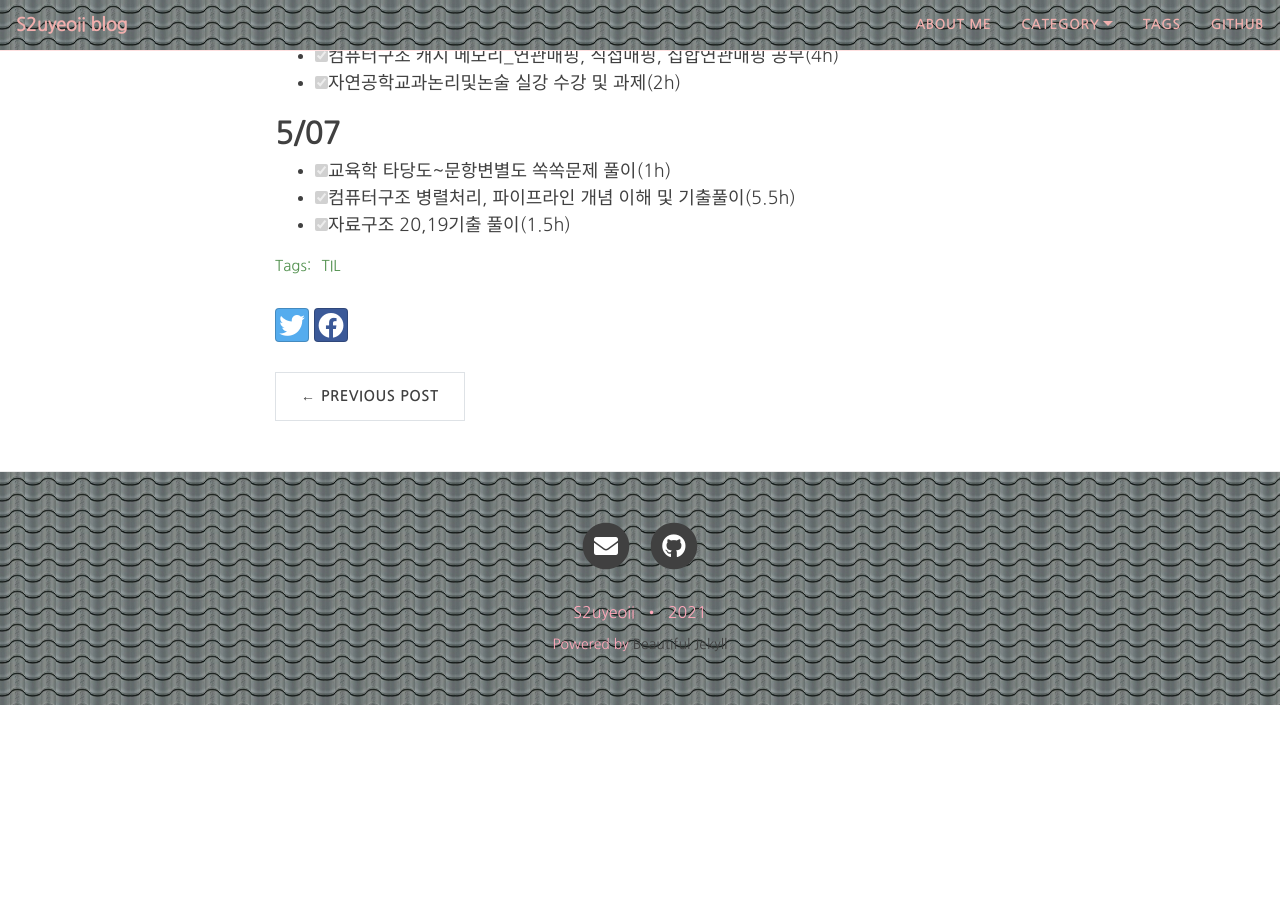
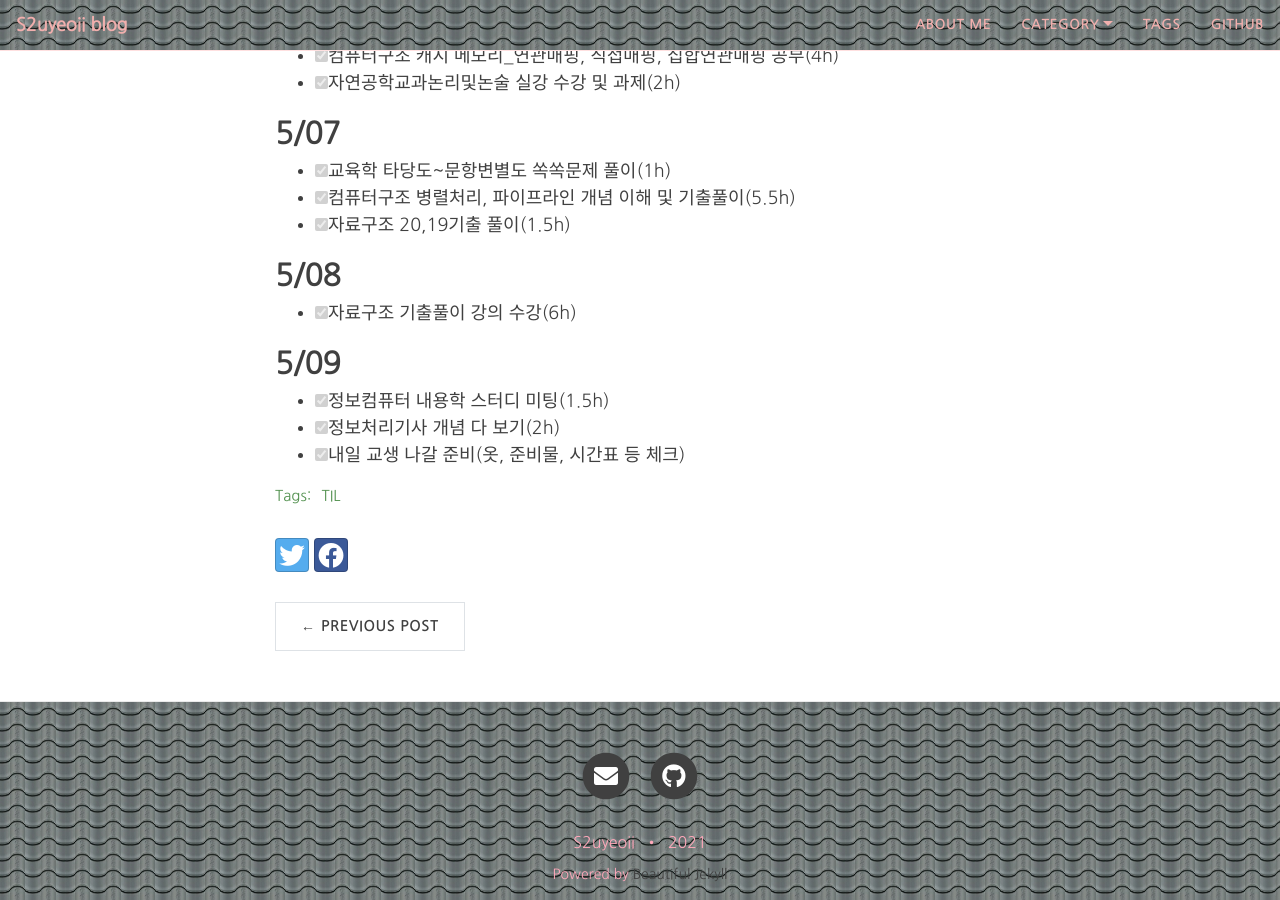
Before and after one commit to yeoneed/yeoneed.github.io, a Jekyll site: the page built from _posts/2021-05-03-TIL-5월첫째주.md, in a window 1280 px wide and 900 px high, scrolled down 674 px. Built offline with Jekyll 4.4.1, drawn with Linux system fonts in a browser that asks for light colours; nearby versions of some CDN libraries; some web fonts are replaced; before the commit the page ends 1379 px from its top, so only the background shows below that.

Commit message:
Update 2021-05-03-TIL-5월첫째주.md

```diff
--- a/_posts/2021-05-03-TIL-5월첫째주.md
+++ b/_posts/2021-05-03-TIL-5월첫째주.md
@@ -34,3 +34,13 @@ category: [TIL]
  - [x] 교육학 타당도~문항변별도 쏙쏙문제 풀이(1h)
  - [x] 컴퓨터구조 병렬처리, 파이프라인 개념 이해 및 기출풀이(5.5h)
  - [x] 자료구조 20,19기출 풀이(1.5h)
+
+## 5/08
+
+ - [x] 자료구조 기출풀이 강의 수강(6h)
+
+## 5/09
+
+ - [x] 정보컴퓨터 내용학 스터디 미팅(1.5h)
+ - [x] 정보처리기사 개념 다 보기(2h)
+ - [x] 내일 교생 나갈 준비(옷, 준비물, 시간표 등 체크)
```
